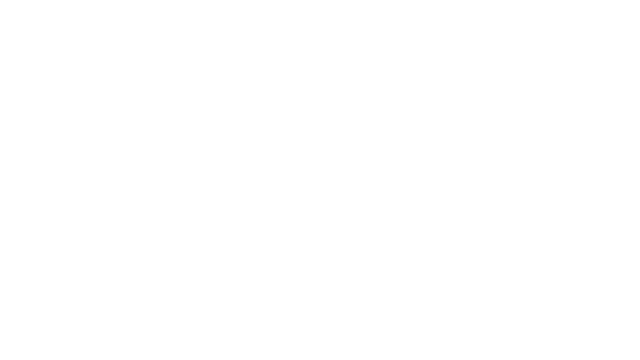
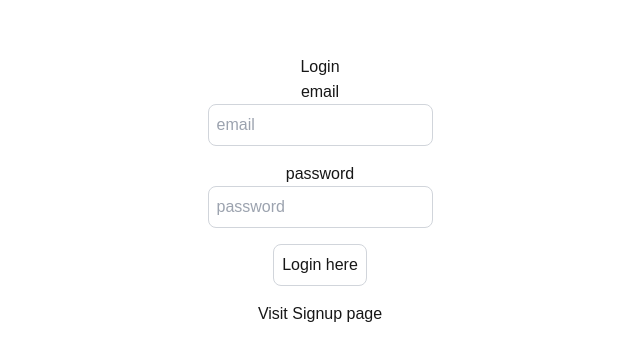
Before and after one commit to Kool-Cool/nextJS_CURD, a Next.js app: page /login in a window 1280 px wide. Shown: the part 210-570 px from the top of the page, without its empty margins (320-960 px from the left). Built offline with nearby package versions, Linux system fonts and the light colour scheme.

Commit message:
bug : path parameters

```diff
--- a/package.json
+++ b/package.json
@@ -15,8 +15,9 @@
     "mongoose": "^8.8.0",
     "next": "15.0.2",
     "nodemailer": "^6.9.16",
-    "react": "19.0.0-rc-02c0e824-20241028",
-    "react-dom": "19.0.0-rc-02c0e824-20241028"
+    "react": "^18.3.1",
+    "react-dom": "^18.3.1",
+    "react-hot-toast": "^2.4.1"
   },
   "devDependencies": {
     "@types/node": "^20",
--- a/src/app/login/page.tsx
+++ b/src/app/login/page.tsx
@@ -1,8 +1,76 @@
+"use client";
+import Link from "next/link";
+import React, {useEffect} from "react";
+import {useRouter} from "next/navigation";
+import axios from "axios";
+import { toast } from "react-hot-toast";
+
+
+
+
+
 export default function LoginPage() {
-  return (
-    <div className="flex">
-      <h1 className="text-white ">LoginPage</h1>
-      {/* this is will handle frontend */}
-    </div>
-  );
+    const router = useRouter();
+    const [user, setUser] = React.useState({
+        email: "",
+        password: "",
+
+    })
+    const [buttonDisabled, setButtonDisabled] = React.useState(false);
+    const [loading, setLoading] = React.useState(false);
+
+
+    const onLogin = async () => {
+        try {
+            setLoading(true);
+            const response = await axios.post("/api/users/login", user);
+            console.log("Login success", response.data);
+            toast.success("Login success");
+            router.push("/profile");
+        } catch (error:any) {
+            console.log("Login failed", error.message);
+            toast.error(error.message);
+        } finally{
+        setLoading(false);
+        }
+    }
+
+    useEffect(() => {
+        if(user.email.length > 0 && user.password.length > 0) {
+            setButtonDisabled(false);
+        } else{
+            setButtonDisabled(true);
+        }
+    }, [user]);
+
+    return (
+    <div className="flex flex-col items-center justify-center min-h-screen py-2">
+        <h1>{loading ? "Processing" : "Login"}</h1>
+        <hr />
+
+        <label htmlFor="email">email</label>
+        <input
+        className="p-2 border border-gray-300 rounded-lg mb-4 focus:outline-none focus:border-gray-600 text-black"
+            id="email"
+            type="text"
+            value={user.email}
+            onChange={(e) => setUser({...user, email: e.target.value})}
+            placeholder="email"
+            />
+        <label htmlFor="password">password</label>
+        <input
+        className="p-2 border border-gray-300 rounded-lg mb-4 focus:outline-none focus:border-gray-600 text-black"
+            id="password"
+            type="password"
+            value={user.password}
+            onChange={(e) => setUser({...user, password: e.target.value})}
+            placeholder="password"
+            />
+            <button
+            onClick={onLogin}
+            className="p-2 border border-gray-300 rounded-lg mb-4 focus:outline-none focus:border-gray-600">Login here</button>
+            <Link href="/signup">Visit Signup page</Link>
+        </div>
+    )
+
 }
--- /dev/null
+++ b/src/app/profile/[id]/page.tsx
@@ -0,0 +1,18 @@
+// app/profile/[id]/page.tsx
+import { useParams } from 'next/navigation';
+
+const UserProfileById = () => {
+  const { id } = useParams(); // Extract id from the URL
+
+  return (
+    <div className="flex flex-col items-center justify-center min-h-screen py-2">
+      <h1>Profile</h1>
+      <hr />
+      <p className="text-4xl">
+        Profile page for ID: <span className="p-2 ml-2 rounded bg-orange-500 text-black">{id}</span>
+      </p>
+    </div>
+  );
+};
+
+export default UserProfileById;
--- /dev/null
+++ b/src/app/profile/[userInfo]/[userLast]/page.tsx
@@ -0,0 +1,20 @@
+// app/profile/[userName]/[userLast]/page.tsx
+import { useParams } from 'next/navigation';
+
+const UserProfile = () => {
+  const { userName, userLast } = useParams(); // Extract userName and id from the URL
+
+  return (
+    <div className="flex flex-col items-center justify-center min-h-screen py-2">
+      <h1>Profile</h1>
+      <hr />
+      <p className="text-4xl">
+        Profile page for User: <span className="p-2 ml-2 rounded bg-orange-500 text-black">{userName}</span>
+        <br />
+        with userLast: <span className="p-2 ml-2 rounded bg-orange-500 text-black">{userLast}</span>
+      </p>
+    </div>
+  );
+};
+
+export default UserProfile;
--- /dev/null
+++ b/src/app/profile/page.tsx
@@ -0,0 +1,50 @@
+"use client";
+import axios from "axios";
+import Link from "next/link";
+import React, {useState} from "react";
+import {toast} from "react-hot-toast";
+import {useRouter} from "next/navigation";
+
+
+export default function ProfilePage() {
+    const router = useRouter()
+    const [data, setData] = useState("nothing")
+    const logout = async () => {
+        try {
+            await axios.get('/api/users/logout')
+            toast.success('Logout successful')
+            router.push('/login')
+        } catch (error:any) {
+            console.log(error.message);
+            toast.error(error.message)
+        }
+    }
+
+    const getUserDetails = async () => {
+        const res = await axios.get('/api/users/me')
+        console.log(res.data);
+        setData(res.data.data._id)
+    }
+
+    return (
+        <div className="flex flex-col items-center justify-center min-h-screen py-2">
+            <h1>Profile</h1>
+            <hr />
+            <p>Profile page</p>
+            <h2 className="p-1 rounded bg-green-500">{data === 'nothing' ? "Nothing" : <Link href={`/profile/${data}`}>{data}
+            </Link>}</h2>
+        <hr />
+        <button
+        onClick={logout}
+        className="bg-blue-500 mt-4 hover:bg-blue-700 text-white font-bold py-2 px-4 rounded"
+        >Logout</button>
+
+        <button
+        onClick={getUserDetails}
+        className="bg-green-800 mt-4 hover:bg-blue-700 text-white font-bold py-2 px-4 rounded"
+        >GetUser Details</button>
+
+
+            </div>
+    )
+}
--- a/src/app/signup/page.tsx
+++ b/src/app/signup/page.tsx
@@ -3,7 +3,7 @@ import Link from "next/link";
 import React, { useEffect } from "react";
 import {useRouter} from "next/navigation";
 import axios from "axios";
-// import { toast } from "react-hot-toast";
+import { toast } from "react-hot-toast";
 
 
 
```
Also changed, not shown: 1 other file (tests, documents, lock files or other folders).
